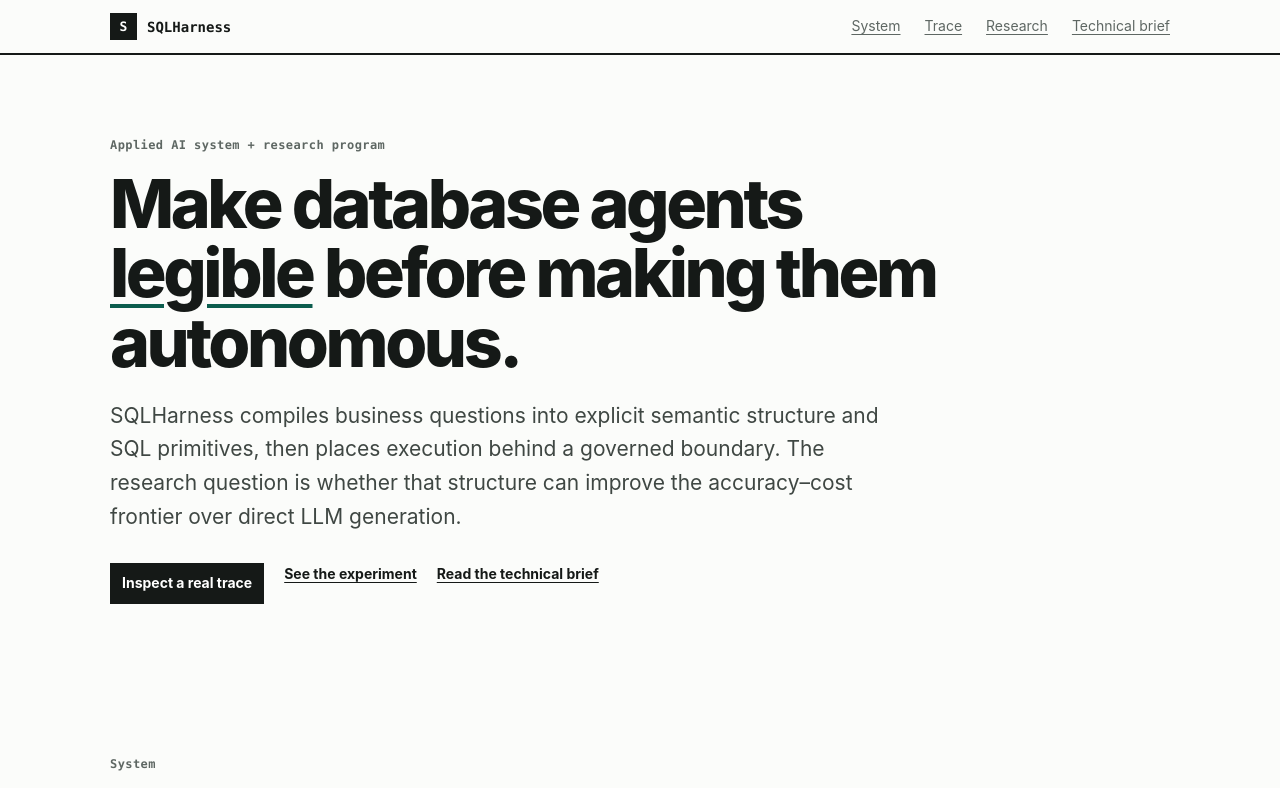
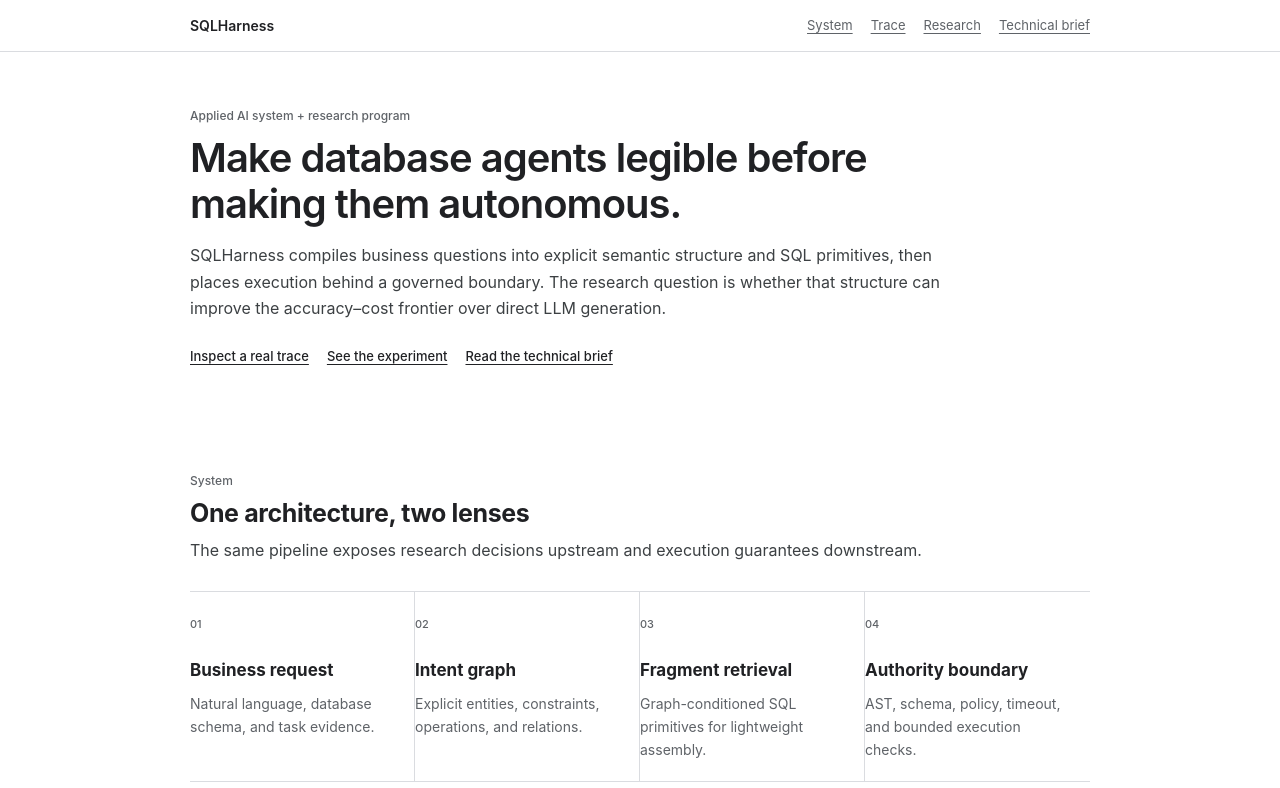
Before and after one commit to ajorge2/SQLHarness, a browser extension: page docs/index.html in a window 1280 px wide. Shown: the top 788 px of the page. Drawn offline with Linux system fonts and the light colour scheme; no server answers.

Commit message:
Simplify analysis page styling

```diff
--- a/docs/assets/style.css
+++ b/docs/assets/style.css
@@ -179,3 +179,91 @@ footer { padding: 28px 0; color: #a5b8b2; background: var(--navy); font-size: 12
   .trace-step { border-right: 0; border-bottom: 1px solid #46615a; }
   .slice-comparison > div + div { padding-left: 0; border-left: 0; border-top: 1px solid var(--line); }
 }
+
+/* Plain technical-report presentation. */
+:root {
+  --ink: #202124;
+  --muted: #5f6368;
+  --paper: #ffffff;
+  --white: #ffffff;
+  --green: #202124;
+  --green-light: #f1f3f4;
+  --coral: #8b1e1e;
+  --navy: #202124;
+  --line: #dadce0;
+  --research: #202124;
+  --engineering: #202124;
+}
+
+body { background: #fff; font-size: 15.5px; line-height: 1.65; }
+.shell { width: min(900px, calc(100% - 40px)); }
+.site-header {
+  position: static;
+  padding: 15px max(20px, calc((100vw - 900px) / 2));
+  border-bottom: 1px solid var(--line);
+}
+.brand { gap: 0; font: 600 14px/1.4 var(--sans); }
+.brand-mark { display: none; }
+nav { gap: 18px; font-size: 13px; }
+.hero { padding: 56px 0 46px; }
+.eyebrow, .kicker, .panel-label, .step, .metric-name, .preflight-stat span {
+  font-family: var(--sans);
+  font-weight: 500;
+  letter-spacing: 0;
+}
+h1 {
+  max-width: 800px;
+  margin: 10px 0 16px;
+  font-size: clamp(32px, 4vw, 40px);
+  font-weight: 600;
+  line-height: 1.14;
+  letter-spacing: -.025em;
+}
+h1 em { text-decoration: none; }
+.hero-copy { max-width: 780px; color: #3c4043; font-size: 16px; }
+.hero-actions { gap: 18px; margin-top: 24px; }
+.button, .button.primary {
+  padding: 0;
+  color: var(--ink);
+  background: none;
+  font-size: 13px;
+  font-weight: 500;
+  text-decoration: underline;
+}
+.section { padding: 54px 0; }
+.section-heading { margin-bottom: 28px; }
+.section-heading h2 { margin: 7px 0 10px; font-size: 25px; font-weight: 650; letter-spacing: -.015em; }
+.section-heading p { color: #3c4043; font-size: 16px; }
+.flow, .lens-grid, .experiment-grid, .metrics-card, .pending-results, .preflight-proof, .preflight-stats, .slice-comparison {
+  border-color: var(--line);
+}
+.flow, .experiment-grid { border-top-width: 1px; }
+.flow-card { min-height: 140px; }
+.flow-card h3, .experiment-card h3 { margin-top: 20px; }
+.lens-panel h3 { font-size: 20px; }
+.trace-section {
+  color: var(--ink);
+  background: #fff;
+  border-top: 1px solid var(--line);
+  border-bottom: 1px solid var(--line);
+}
+.inverse .kicker, .inverse p, .provenance, .disclosure { color: var(--muted); }
+.segmented, .trace-choice, .trace-grid, .trace-step { border-color: var(--line); }
+.trace-choice { color: var(--muted); background: #fff; }
+.trace-choice.active { color: var(--ink); background: #f1f3f4; }
+.trace-step { min-height: 220px; }
+.trace-label, .trace-step pre, .trace-step .pass, .trace-step .block { color: var(--ink); }
+.pending-results { gap: 28px; margin-top: 38px; padding: 22px 0; }
+.pending-results h3, .preflight-heading h3 { font-size: 21px; }
+.preflight-proof { margin-top: 36px; padding-top: 20px; }
+.preflight-stat strong { font-size: 22px; }
+.preflight-disclosure a, .slice-comparison strong { color: var(--ink); }
+footer { color: var(--muted); background: #fff; border-top: 1px solid var(--line); }
+
+@media (max-width: 650px) {
+  .shell { width: min(100% - 28px, 900px); }
+  nav a:not(:last-child) { display: inline; }
+  .hero { padding: 44px 0 38px; }
+  .section { padding: 44px 0; }
+  .trace-step { border-color: var(--line); }
+}
```
Also changed, not shown: docs/assets/share.css (+19 -0 lines).
